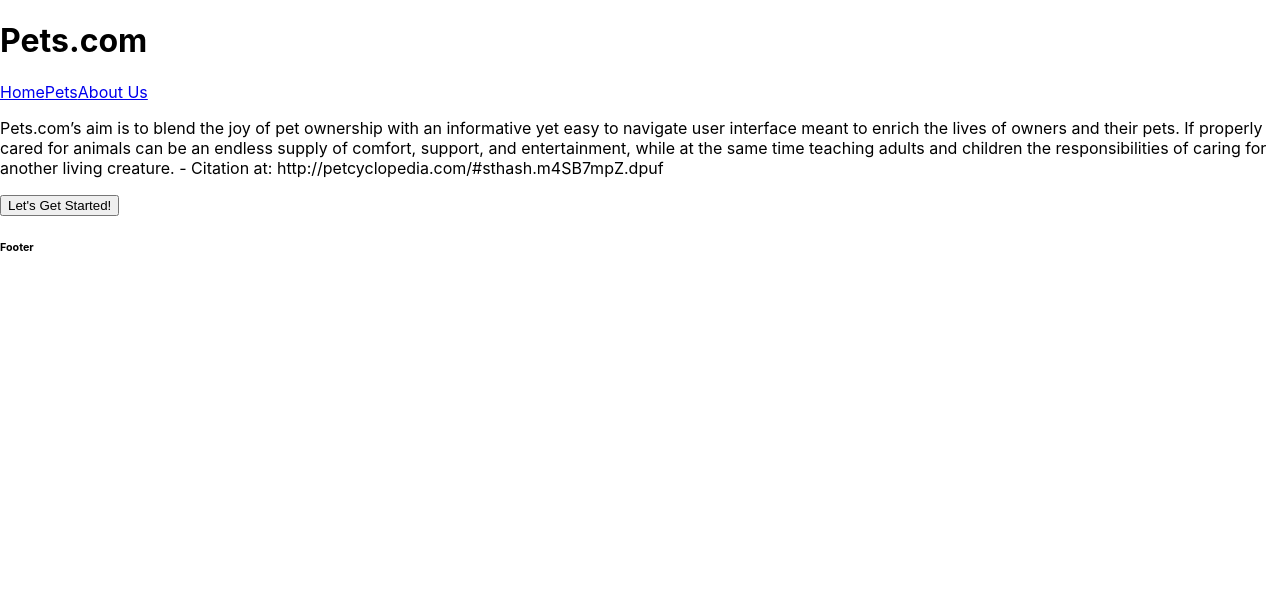
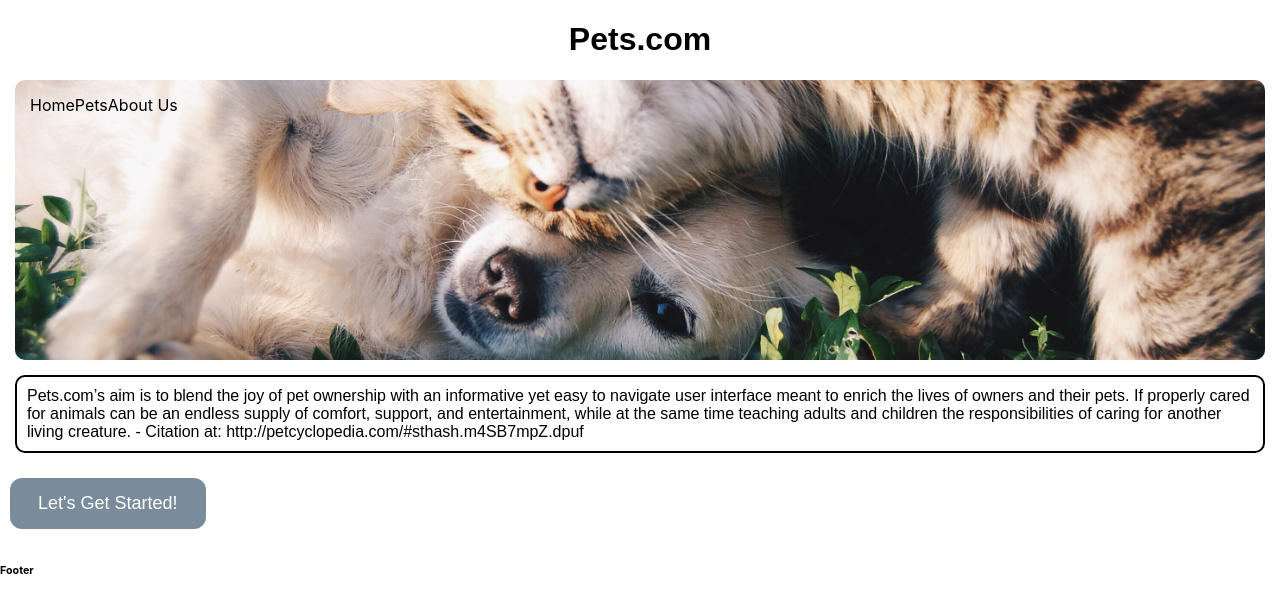
Before and after one commit to evanmurphycode/FinalSprint-S2, a React (Create React App) app: page / in a window 1280 px wide. Shown: the top 612 px of the page. Built offline with nearby package versions, Linux system fonts and the light colour scheme.

Commit message:
Added Erin's CSS, attempted to add images to cats but had some issues, will continue to try

```diff
--- a/src/App.css
+++ b/src/App.css
@@ -36,3 +36,81 @@
     transform: rotate(360deg);
   }
 }
+
+/* Erin's CSS */
+
+.Header {
+  text-align: center;
+  padding-left: 5px;
+  padding-right: 5px;
+  font-weight: bold;
+  font-family: Arial;
+  font-size: 32px;
+}
+
+.NavigationBar {
+  background-image: url("krista-mangulsone-9gz3wfHr65U-unsplash.jpg");
+  min-height: 250px;
+  background-position: center;
+  background-repeat: no-repeat;
+  background-size: cover;
+
+  position: relative;
+  padding: 15px;
+  margin: 15px;
+
+  overflow: hidden;
+  border-radius: 10px;
+}
+
+li {
+  font-family: Arial;
+  color: black;
+  text-decoration: none;
+  list-style-type: none;
+  font-size: large;
+  float: left;
+  margin: 15px;
+  text-shadow: 1px 1px rgb(77, 76, 76);
+}
+
+a:link {
+  text-decoration: none;
+  color: inherit;
+}
+
+.GettingStartedButton {
+  position: relative;
+  justify-self: center;
+  background-color: rgb(122, 140, 156);
+  border: none;
+  color: white;
+  padding: 15px 28px;
+  margin: 10px;
+  text-align: center;
+  text-decoration: none;
+  display: inline-block;
+  font-size: 18px;
+  border-radius: 12px;
+  transition-duration: 0.2s;
+}
+.GettingStartedButton:hover {
+  background-color: rgb(207, 214, 221);
+  color: white;
+}
+
+.HomeP {
+  font-family: arial;
+  border: black solid 2px;
+  padding: 10px;
+  margin: 15px;
+  border-radius: 10px;
+}
+
+.AboutUsP {
+  font-family: arial;
+  border: black solid 2px;
+  padding: 10px;
+  margin: 15px;
+  border-radius: 10px;
+}
--- a/src/App.js
+++ b/src/App.js
@@ -9,14 +9,15 @@ function App() {
 
   function Home() {
     return (
+      <body className="Body">
         <div>
-        <p>
+          <p className="HomeP">
             Pets.com’s aim is to blend the joy of pet ownership with an
             informative yet easy to navigate user interface meant to enrich the
             lives of owners and their pets. If properly cared for animals can be
-          an endless supply of comfort, support, and entertainment, while at the
-          same time teaching adults and children the responsibilities of caring
-          for another living creature. - Citation at:
+            an endless supply of comfort, support, and entertainment, while at
+            the same time teaching adults and children the responsibilities of
+            caring for another living creature. - Citation at:
             http://petcyclopedia.com/#sthash.m4SB7mpZ.dpuf
           </p>
 
@@ -26,15 +27,7 @@ function App() {
             <h6>Footer</h6>
           </footer>
         </div>
-    );
-  }
-
-  function Card(props) {
-    return (
-      <div className="Card">
-        <h2 className="CartTitle">{props.title}</h2>
-        <p className="CardContent">{props.description}</p>
-      </div>
+      </body>
     );
   }
 
@@ -42,6 +35,17 @@ function App() {
     return (
       <div>
         <h3>Dogs</h3>
+      </div>
+    );
+  }
+
+  //<img src={props.image} className="CardImage"></img>
+
+  function Card(props) {
+    return (
+      <div className="Card">
+        <h2 className="CartTitle">{props.title}</h2>
+        <p className="CardContent">{props.description}</p>
       </div>
     );
   }
@@ -58,7 +62,7 @@ function App() {
     let cats_array = await response.data;
     let cats_cards = [];
 
-    console.log(response.data[0]);
+    //console.log(response.data[0]);
     setCats(cats_array);
     return;
   };
@@ -79,7 +83,11 @@ function App() {
           {cats.length > 0 &&
             cats.map((cat) => {
               return (
-                <Card title={cat.name} description={cat.description}></Card>
+                <Card
+                  //image={cat.image.url}
+                  title={cat.name}
+                  description={cat.description}
+                ></Card>
               );
             })}
         </div>
@@ -94,7 +102,7 @@ function App() {
   function AboutUs() {
     return (
       <div>
-        <p>
+        <p className="AboutUsP">
           Hello, we are Chris Lynch, Evan Murphy and Erin Slaney. We are
           Software Development students and for our final project in semester
           two we have decided to create an Pet directory app. We decided to do
@@ -112,11 +120,13 @@ function App() {
 
   return (
     <Router>
-      <h1>Pets.com</h1>
+      <h1 className="Header">Pets.com</h1>
       <nav className="NavigationBar">
+        <div className="TopNav">
           <Link to="/">Home</Link>
           <Link to="/pets">Pets</Link>
           <Link to="/about">About Us</Link>
+        </div>
       </nav>
       <Switch>
         <Route exact path="/" component={Home}></Route>
```
Also changed, not shown: src/krista-mangulsone-9gz3wfHr65U-unsplash.jpg (added). Lines whose indentation alone changed are shown as unchanged.
